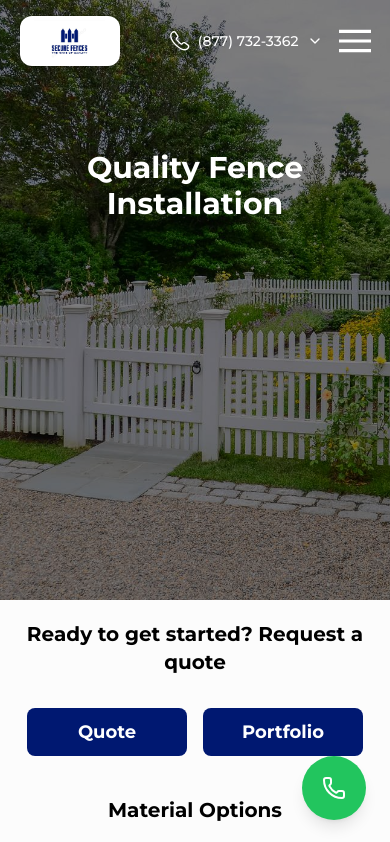
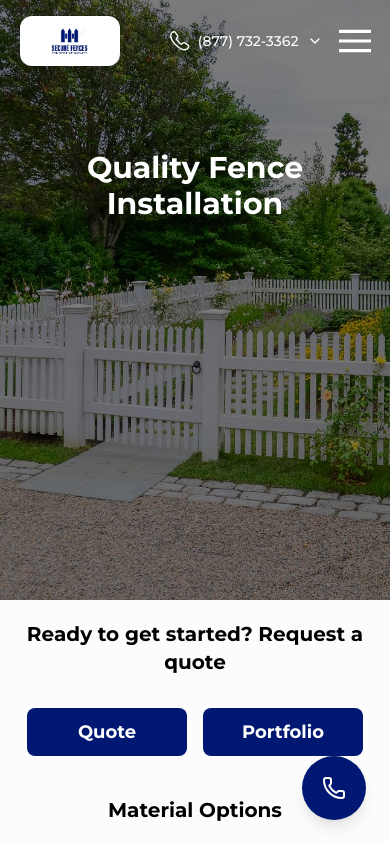
Before and after one commit to Artur-Sahakyan/fence, a Next.js app: page / in a window 390 px wide. Shown: the top 842 px of the page. Built offline with nearby package versions, Linux system fonts and the light colour scheme.

Commit message:
change color phone

```diff
--- a/components/common/CallButton.tsx
+++ b/components/common/CallButton.tsx
@@ -12,7 +12,7 @@ const CallButton = () => {
       {/* Floating Button */}
       <button
         onClick={() => setIsOpen(!isOpen)}
-        className="fixed bottom-6 right-6 z-50 bg-green-500 text-white rounded-full shadow-lg w-16 h-16 flex items-center justify-center hover:bg-green-600 transition-all"
+        className="fixed bottom-6 right-6 z-50 bg-primary text-white rounded-full shadow-lg w-16 h-16 flex items-center justify-center hover:bg-green-600 transition-all"
         aria-label="Call Us"
       >
         <Phone className="w-6 h-6" />
```
